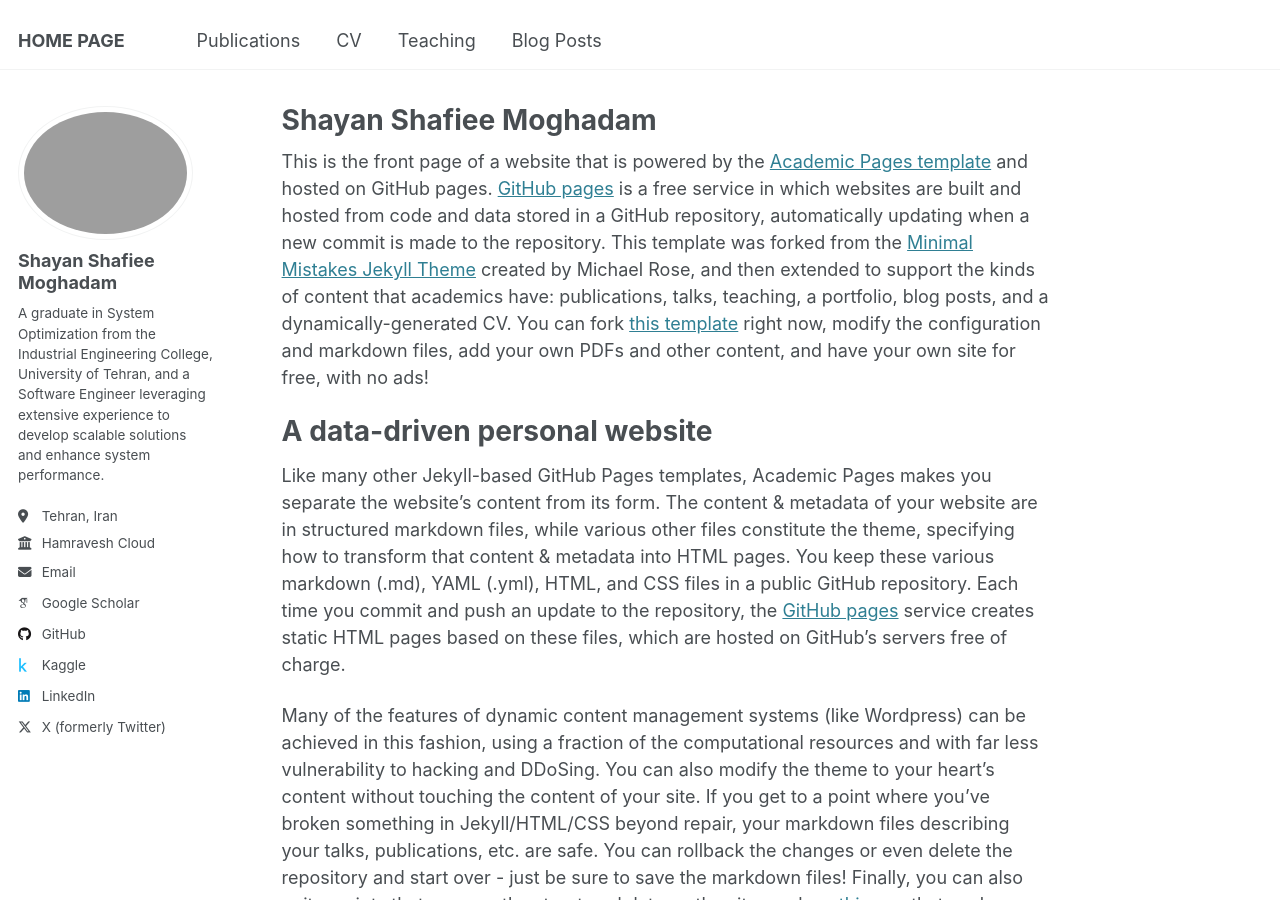
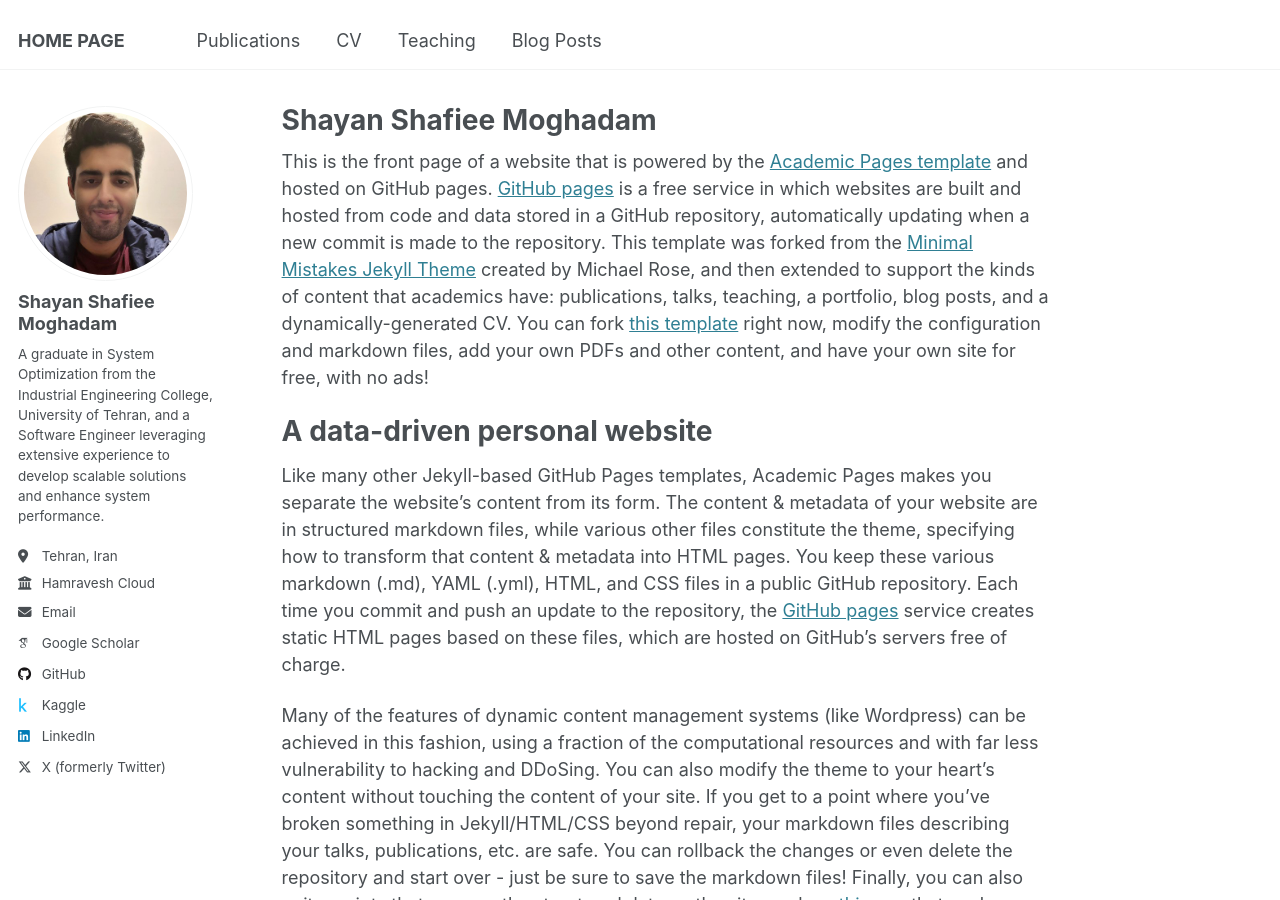
Before and after one commit to shayansm2/academic-portfolio, a Jekyll site: the page built from _pages/about.md, in a window 1280 px wide and 900 px high. Built offline with Jekyll 4.4.1, drawn with Linux system fonts in a browser that asks for light colours; some web fonts are replaced.

Commit message:
fix image

```diff
--- a/_config.yml
+++ b/_config.yml
@@ -22,7 +22,7 @@ repository: "academicpages/academicpages.github.io"
 #               Additional customization can be done by editing /_includes/author-profile.html
 author:
   # Biographic information
-  avatar: "me1.png"
+  avatar: "me1.jpg"
   name: "Shayan Shafiee Moghadam"
   pronouns: # example: "she/her"
   bio: "A graduate in System Optimization from the Industrial Engineering College, University of Tehran, and a Software Engineer leveraging extensive experience to develop scalable solutions and enhance system performance."
```
